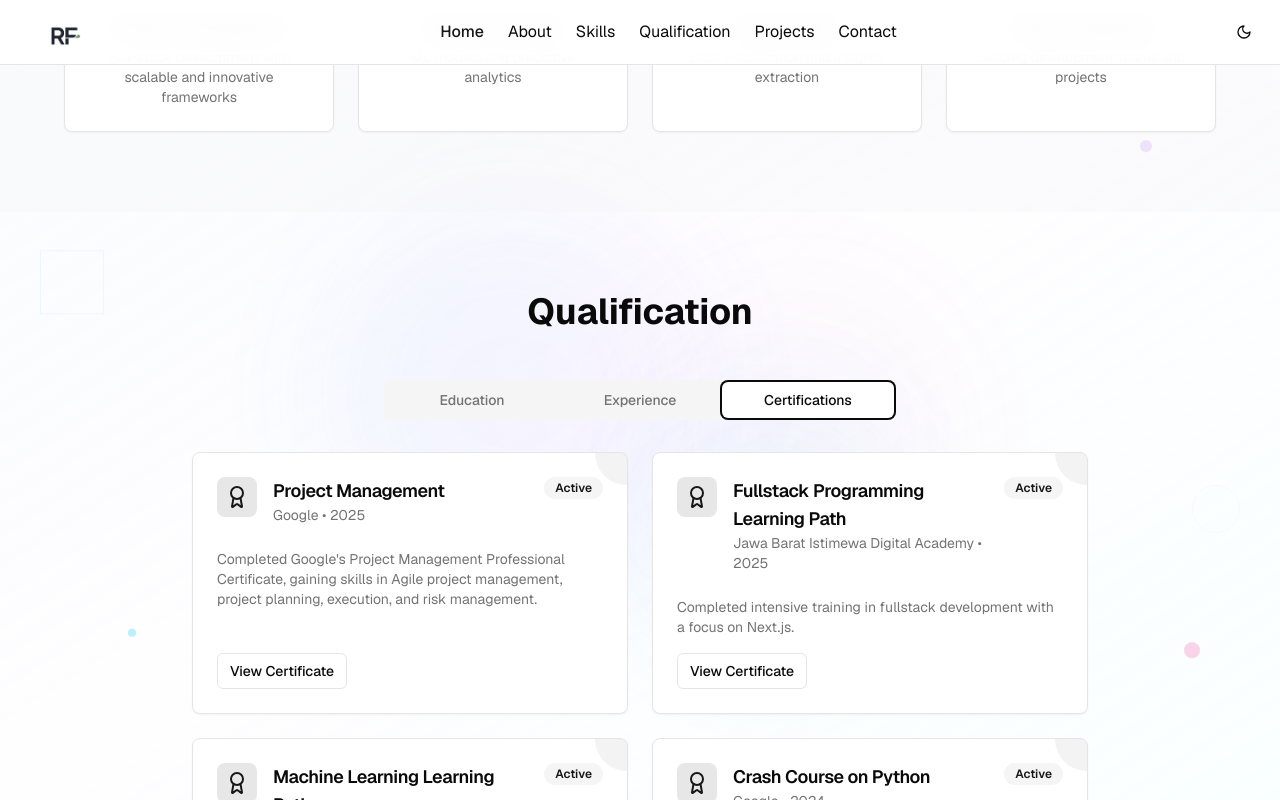
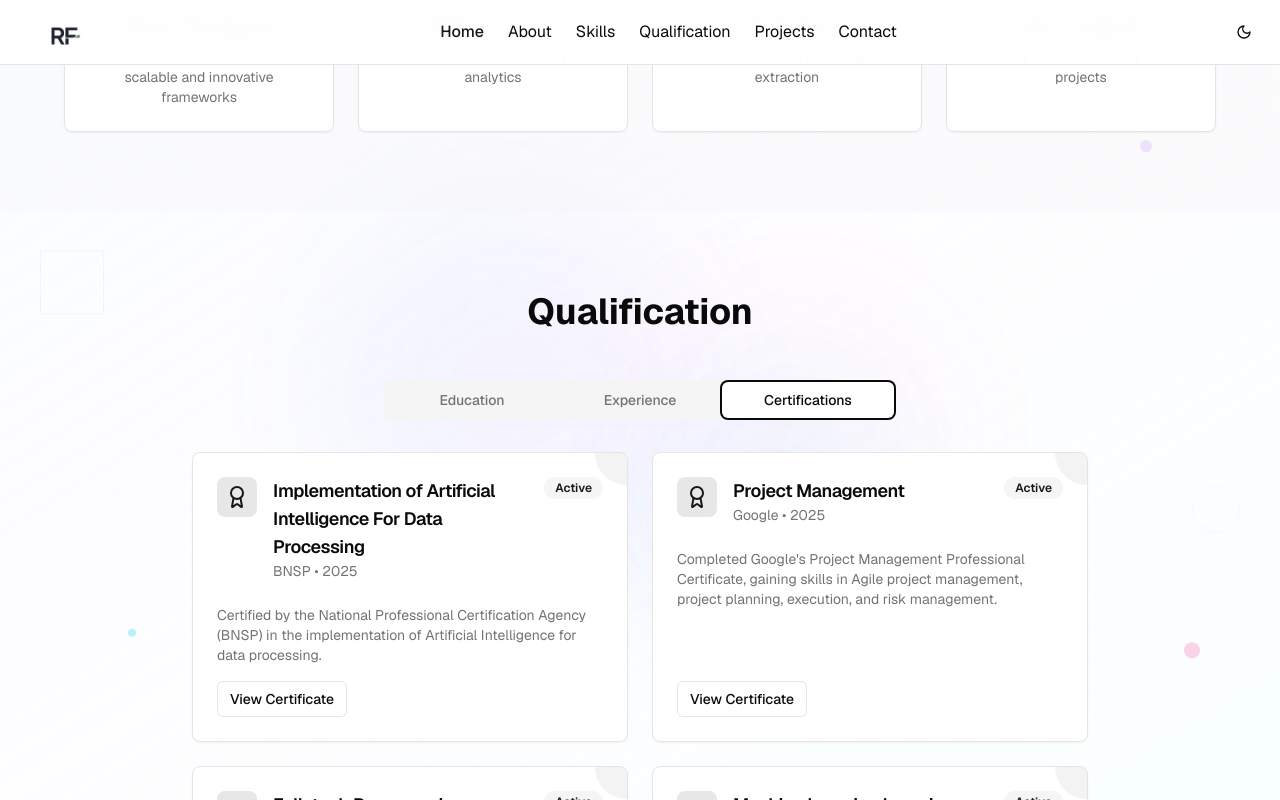
Before and after one commit to rifialdiif/Portfolio, a Next.js app: page / in a window 1280 px wide. Both pictures are taken after a click on the tab "Certifications". Shown: the part 2684-3484 px from the top of the page. Built offline with nearby package versions, Linux system fonts and the light colour scheme.

Commit message:
feat: adding certificate for ai process data

```diff
--- a/app/page.tsx
+++ b/app/page.tsx
@@ -872,6 +872,12 @@ export default function Portfolio() {
                   <div className="grid md:grid-cols-2 gap-6">
                     {[
                       {
+                        title: "Implementation of Artificial Intelligence For Data Processing",
+                        issuer: "BNSP • 2025",
+                        description: "Certified by the National Professional Certification Agency (BNSP) in the implementation of Artificial Intelligence for data processing.",
+                        certifPath: "/Certificate/BNSP-AI PROSES DATA.pdf",
+                      },
+                      {
                         title: "Project Management",
                         issuer: "Google • 2025",
                         description: "Completed Google's Project Management Professional Certificate, gaining skills in Agile project management, project planning, execution, and risk management.",
```
Also changed, not shown: 1 other file (tests, documents, lock files or other folders).
